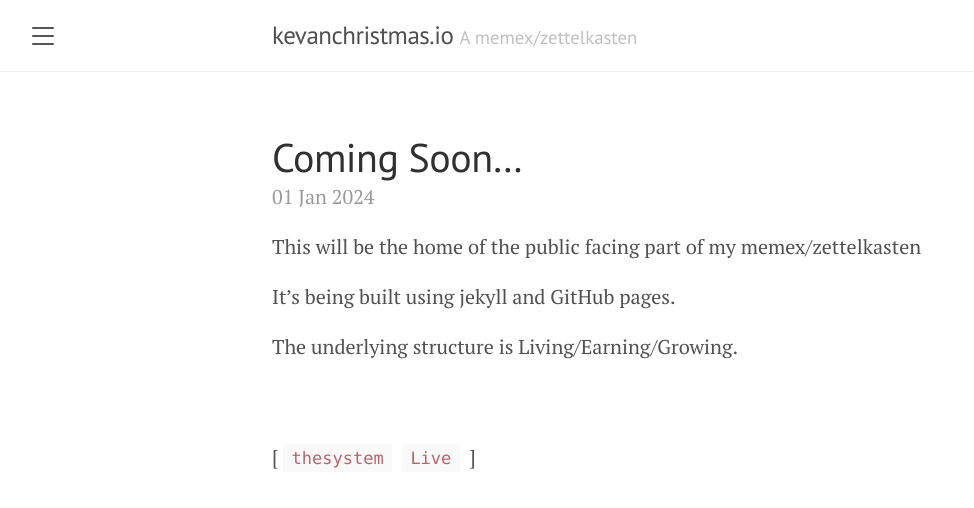
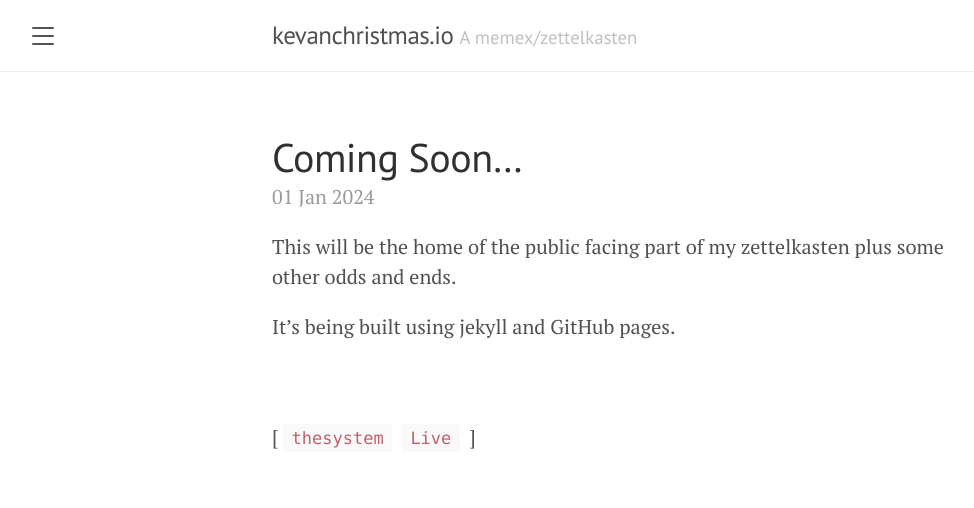
Before and after one commit to kevanchristmas/kevanchristmas.gitHub.io, a Jekyll site: the page built from _posts/2024-01-01-coming soon.md, in a window 1280 px wide. Shown: the top 508 px of the page, without its empty margins (8-982 px from the left). Built offline with Jekyll 4.4.1, drawn with Linux system fonts in a browser that asks for light colours.

Commit message:
Changed text

```diff
--- a/_posts/2024-01-01-coming soon.md
+++ b/_posts/2024-01-01-coming soon.md
@@ -4,8 +4,6 @@ title: Coming Soon…
 tags: thesystem Live
 ---
 
-This will be the home of the public facing part of my memex/zettelkasten
+This will be the home of the public facing part of my zettelkasten plus some other odds and ends.
 
 It's being built using jekyll and GitHub pages.
-
-The underlying structure is Living/Earning/Growing.
```
